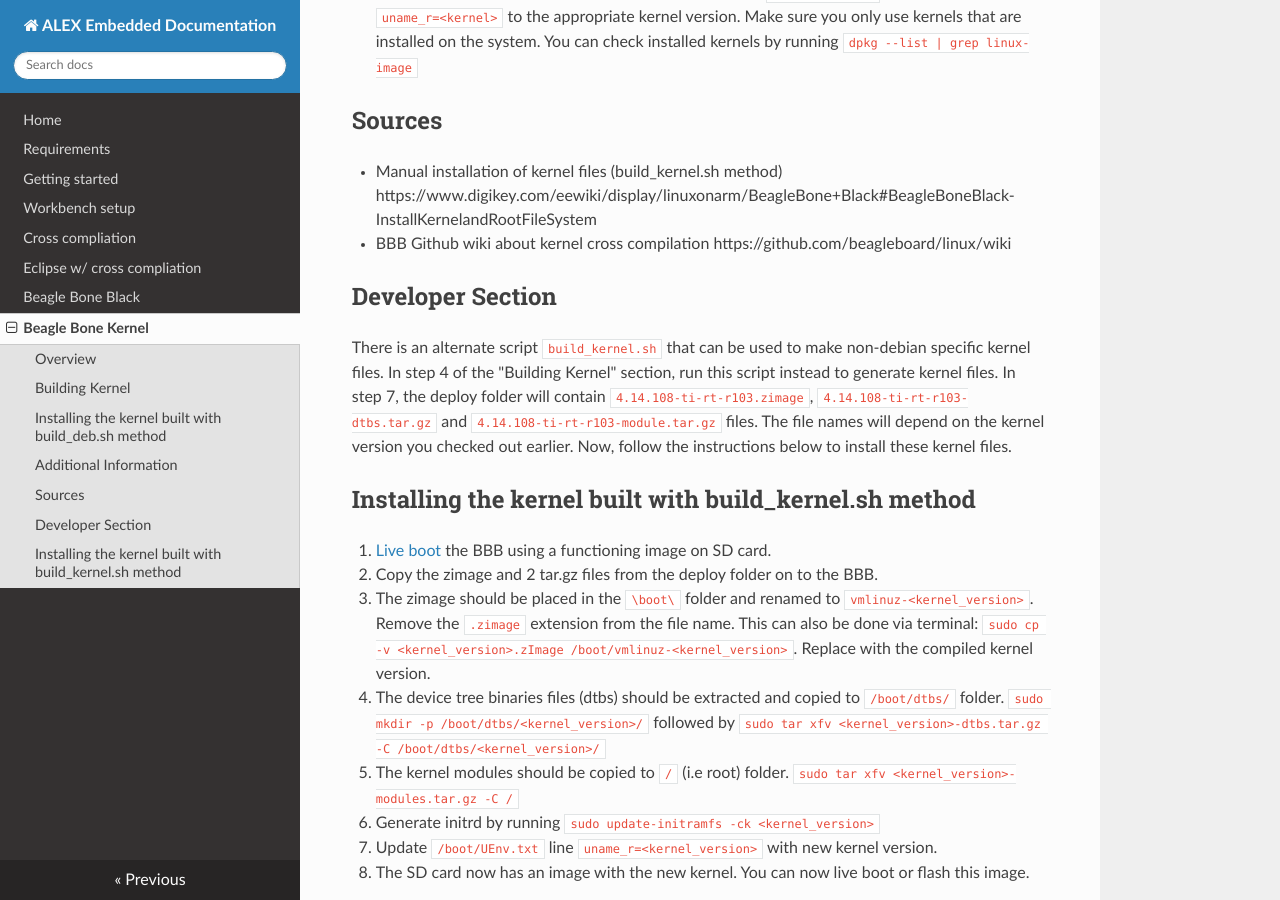
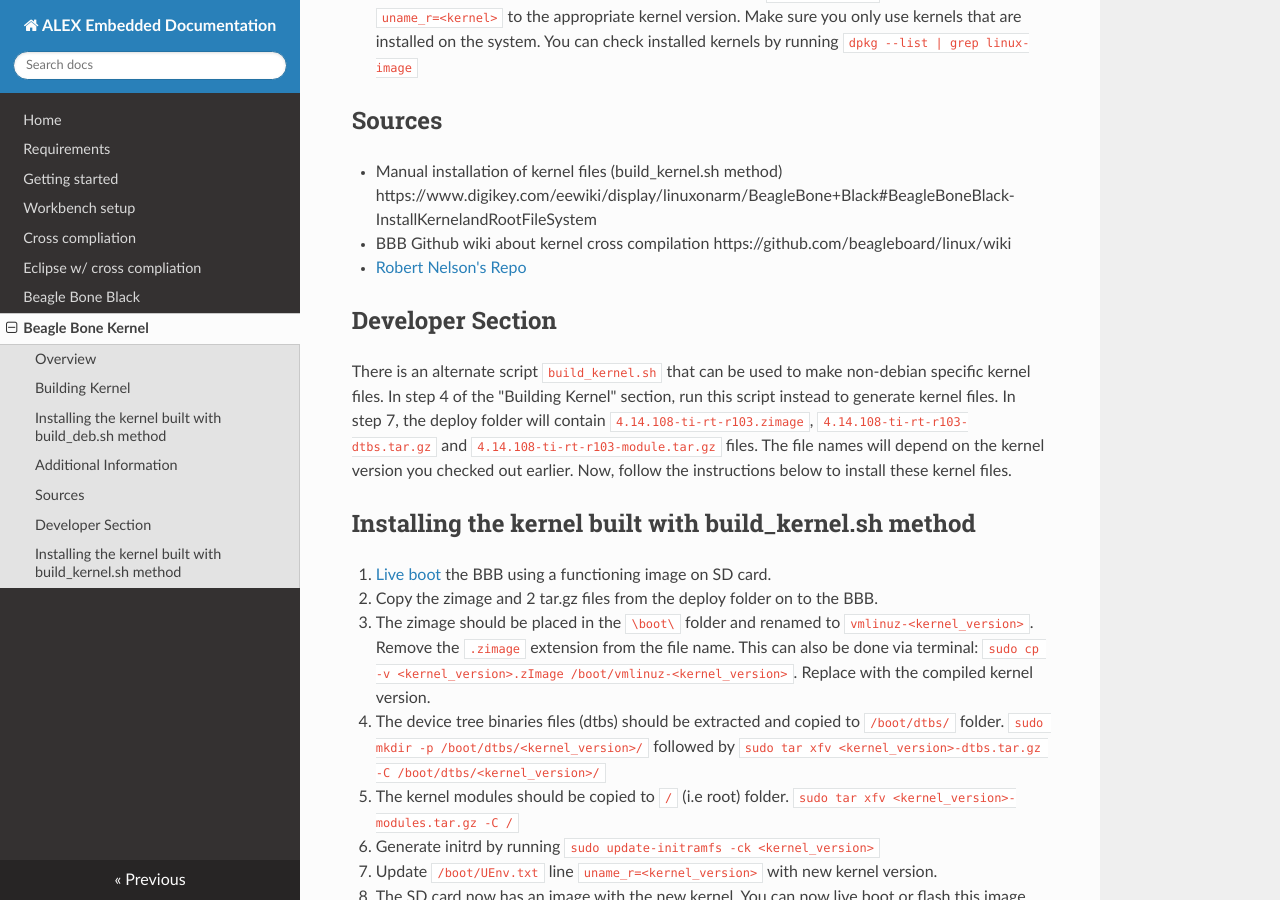
Before and after one commit to capstonealex/Embedded, an MkDocs documentation site: the page built from docs/kernel.md, in a window 1280 px wide and 900 px high, scrolled down 1325 px. Built offline with MkDocs 1.6.1, drawn with Linux system fonts in a browser that asks for light colours; nearby versions of some CDN libraries.

Commit message:
updated kernel with source links
Added Robert Nelson's Repo

```diff
--- a/docs/kernel.md
+++ b/docs/kernel.md
@@ -39,6 +39,7 @@ These steps should be done on the host PC and not the BBB as there are large fil
 
 - Manual installation of kernel files (build_kernel.sh method) https://www.digikey.com/eewiki/display/linuxonarm/BeagleBone+Black#BeagleBoneBlack-InstallKernelandRootFileSystem
 - BBB Github wiki about kernel cross compilation https://github.com/beagleboard/linux/wiki
+- [Robert Nelson's Repo](https://github.com/RobertCNelson/ti-linux-kernel-dev)
 
 ##Developer Section
 
```
